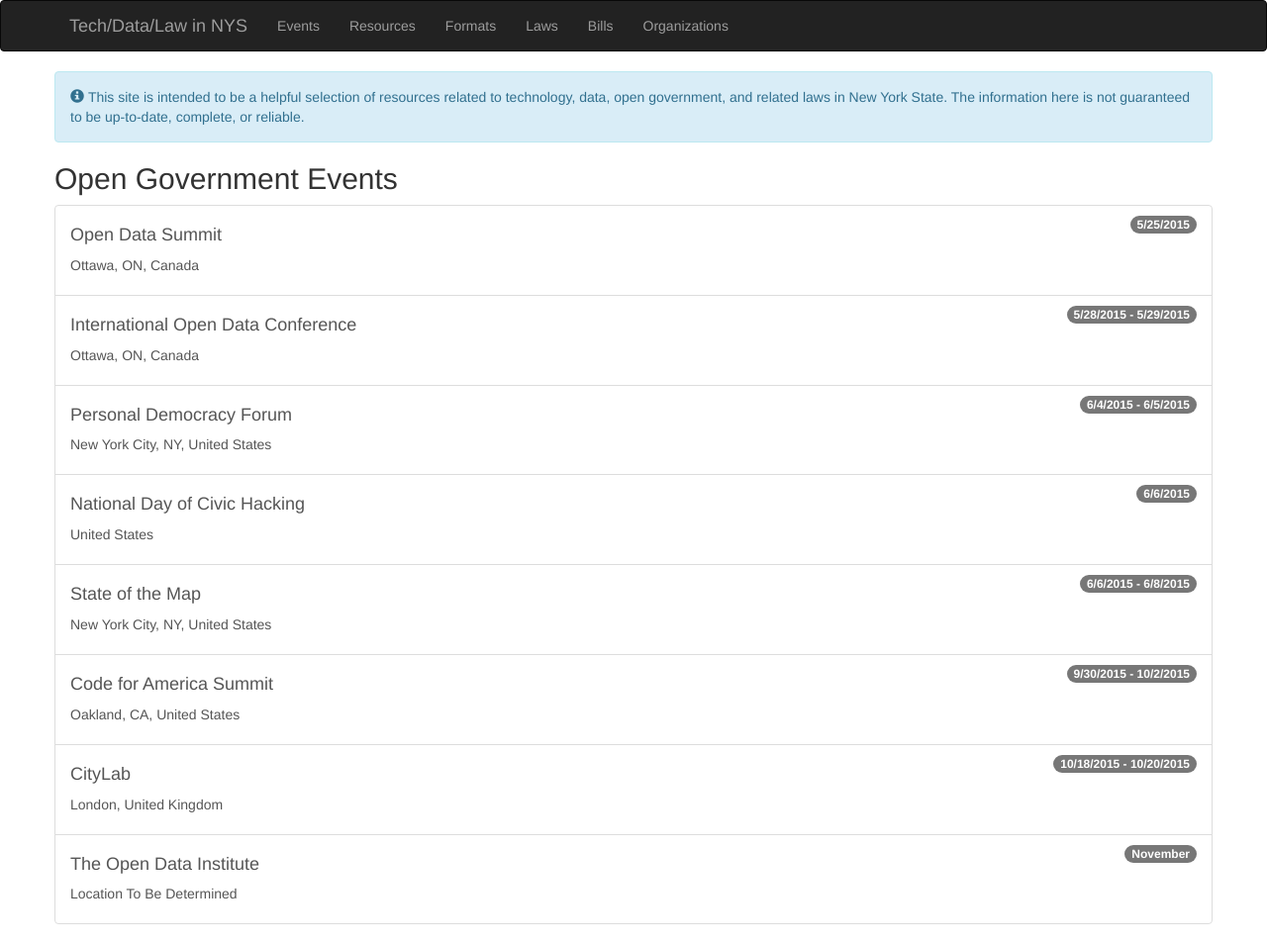
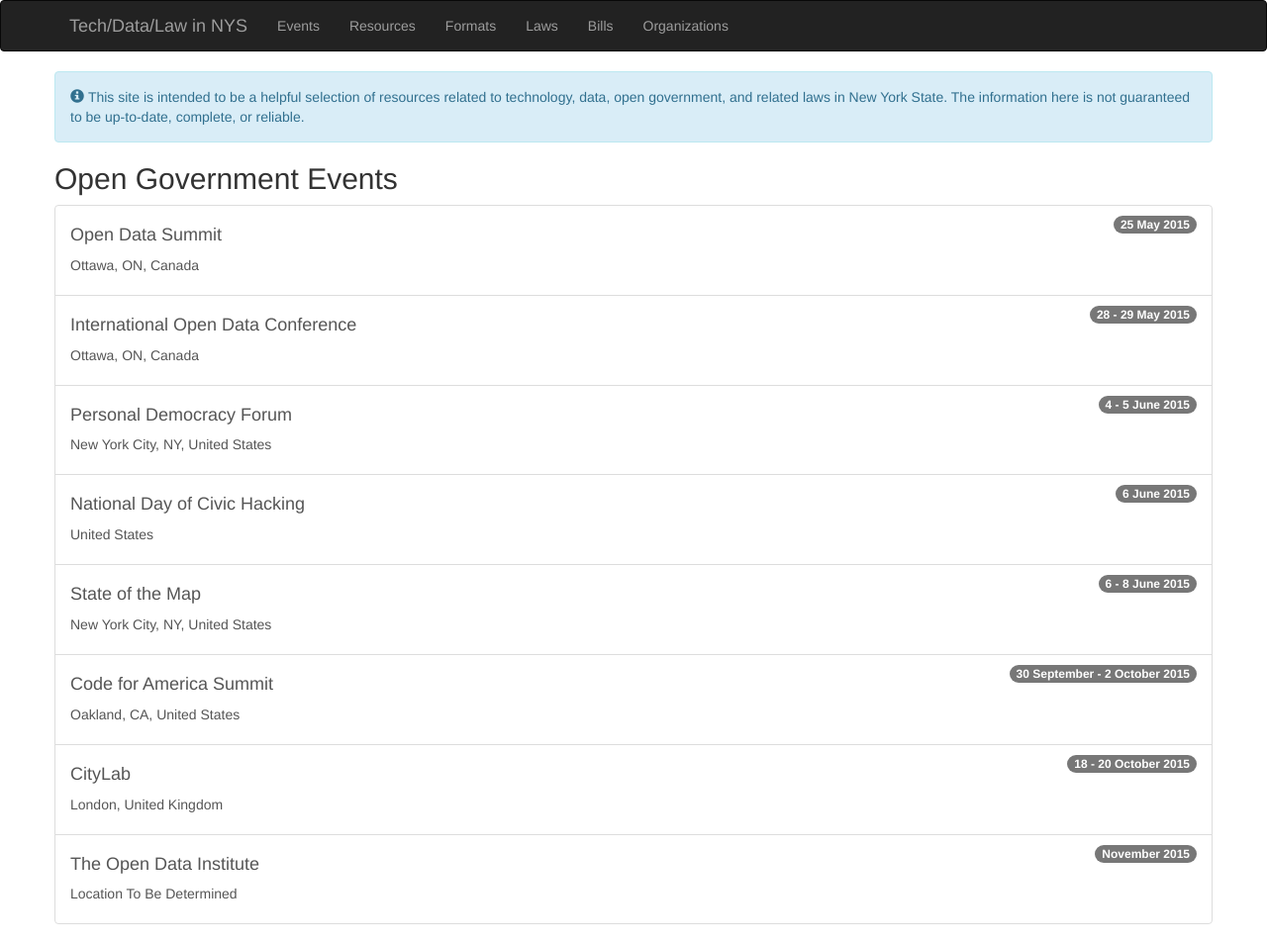
Before and after one commit to technickle/open-data-resources, a Jekyll site: the page built from events/index.md, in a window 1280 px wide. Shown: the whole page at 99% size. Built offline with Jekyll 4.4.1, drawn with Linux system fonts in a browser that asks for light colours; nearby versions of some CDN libraries.

Commit message:
reformatted event dates

```diff
--- a/events/index.md
+++ b/events/index.md
@@ -6,42 +6,42 @@ layout: default
 
 <div class="list-group">
   <a class="list-group-item" href="http://opendatasummit.ca/en/">
-    <span class="badge">5/25/2015</span>
+    <span class="badge">25 May 2015</span>
     <h4>Open Data Summit</h4>
     <p>Ottawa, ON, Canada</p>
   </a>
   <a class="list-group-item" href="http://opendatacon.org/">
-    <span class="badge">5/28/2015 - 5/29/2015</span>
+    <span class="badge">28 - 29 May 2015</span>
     <h4>International Open Data Conference</h4>
     <p>Ottawa, ON, Canada</p>
   </a>
   <a class="list-group-item" href="https://personaldemocracy.com/conference">
-    <span class="badge">6/4/2015 - 6/5/2015</span>
+    <span class="badge">4 - 5 June 2015</span>
     <h4>Personal Democracy Forum</h4>
     <p>New York City, NY, United States</p>
   </a>
   <a class="list-group-item" href="http://hackforchange.org/">
-    <span class="badge">6/6/2015</span>
+    <span class="badge">6 June 2015</span>
     <h4>National Day of Civic Hacking</h4>
     <p>United States</p>
   </a>
   <a class="list-group-item" href="http://stateofthemap.us/">
-    <span class="badge">6/6/2015 - 6/8/2015</span>
+    <span class="badge">6 - 8 June 2015</span>
     <h4>State of the Map</h4>
     <p>New York City, NY, United States</p>
   </a>
   <a class="list-group-item" href="http://www.codeforamerica.org/summit/">
-    <span class="badge">9/30/2015 - 10/2/2015</span>
+    <span class="badge">30 September - 2 October 2015</span>
     <h4>Code for America Summit</h4>
     <p>Oakland, CA, United States</p>
   </a>
   <a class="list-group-item" href="http://www.theatlantic.com/live/events/citylab/2015/">
-    <span class="badge">10/18/2015 - 10/20/2015</span>
+    <span class="badge">18 - 20 October 2015</span>
     <h4>CityLab</h4>
     <p>London, United Kingdom</p>
   </a>
   <a class="list-group-item" href="http://summit.theodi.org/">
-    <span class="badge">November</span>
+    <span class="badge">November 2015</span>
     <h4>The Open Data Institute</h4>
     <p>Location To Be Determined</p>
   </a>
```
